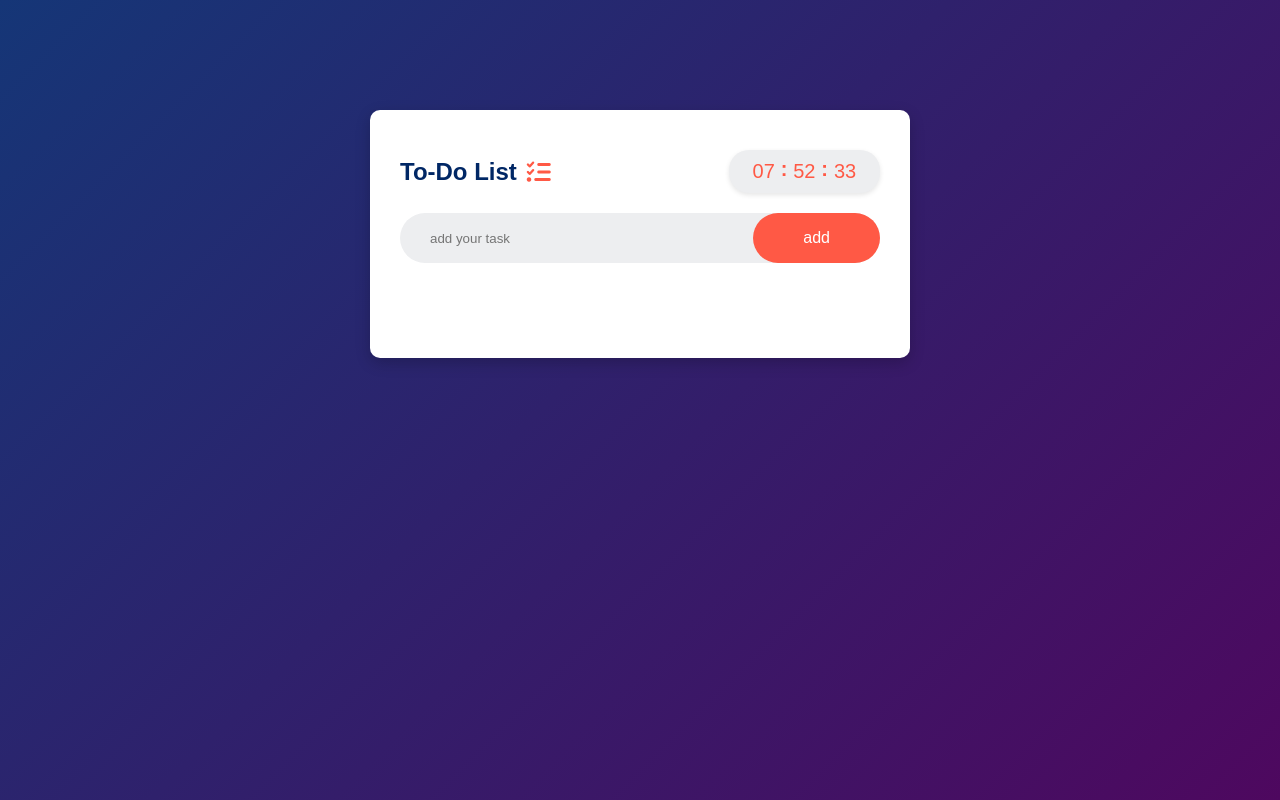
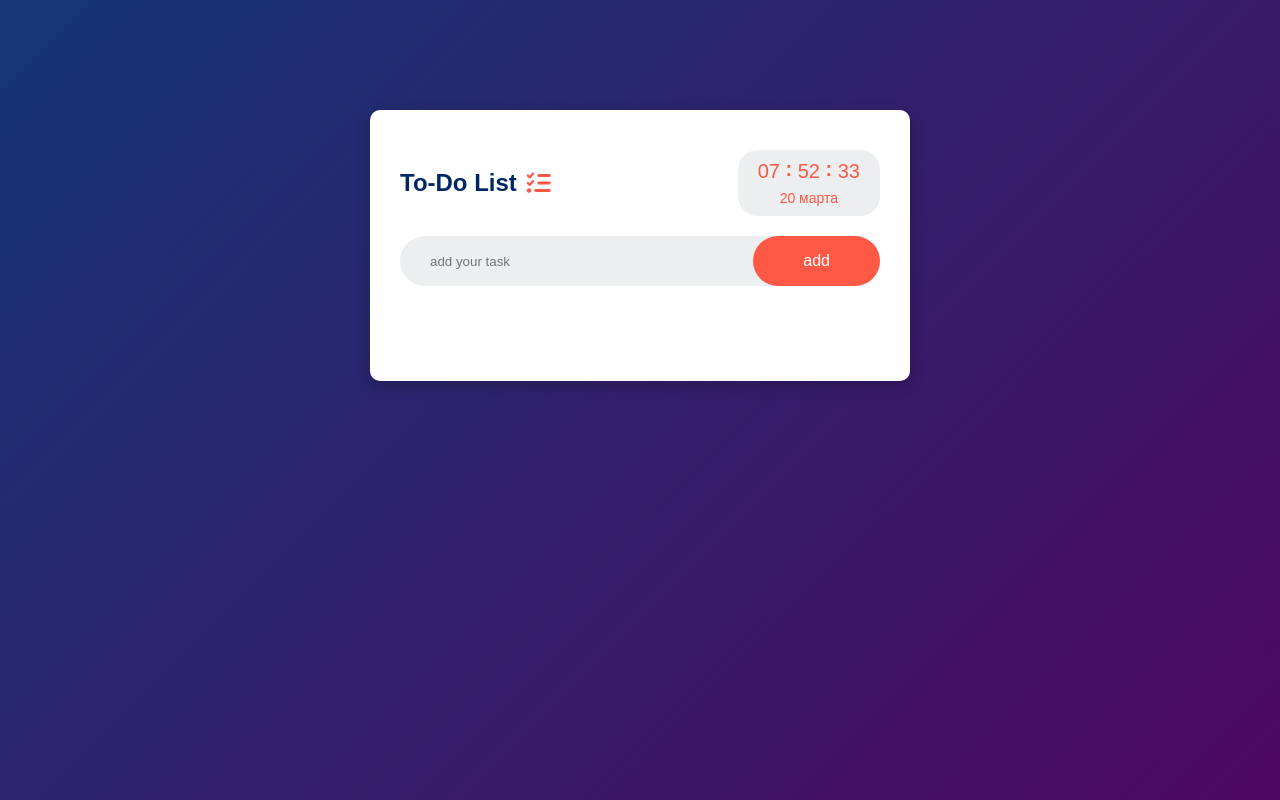
Before and after one commit to xyznetsov/todo-app, a plain HTML site: page index.html in a window 1280 px wide. Drawn offline with Linux system fonts and the light colour scheme.

Commit message:
дата

```diff
--- a/index.html
+++ b/index.html
@@ -21,6 +21,7 @@
                         <span id="twodots">:</span>
                         <span id="secondes">00</span>
                     </div>
+                    <div class="date" id="current-date"></div>
                 </div>
             </div>
             <div class="row">
--- a/main.js
+++ b/main.js
@@ -30,7 +30,9 @@ function addTask(){
         }
     });
 
-    inputBox.value = '';
+    inputBox.value = ''; // Очищаем поле ввода
+    inputBox.focus(); // Возвращаем фокус на поле ввода
+
     saveData();
 }
 
@@ -134,20 +136,29 @@ inputBox.addEventListener('keydown', function(event) {
 showTask();
 
 // clock
-function updateClock(){
+function updateDateTime() {
     const now = new Date();
+
+    // Обновляем время
     let hours = now.getHours();
     let minutes = now.getMinutes();
     let seconds = now.getSeconds();
 
-    // Форматируем часы, минуты и секунды с ведущими нулями
     document.getElementById("hours").textContent = hours.toString().padStart(2, '0');
     document.getElementById("minutes").textContent = minutes.toString().padStart(2, '0');
     document.getElementById("secondes").textContent = seconds.toString().padStart(2, '0');
+
+    // Обновляем дату
+    const options = {
+        day: 'numeric',
+        month: 'long'
+    };
+    const dateStr = now.toLocaleDateString('ru-RU', options);
+    document.getElementById("current-date").textContent = dateStr;
 }
 
-setInterval(updateClock , 1000);
-updateClock();
+setInterval(updateDateTime, 1000);
+updateDateTime();
 
 // Восстанавливаем обработчики drag and drop
 listContainer.addEventListener('dragstart', (e) => {
--- a/style.css
+++ b/style.css
@@ -167,21 +167,23 @@ ul li.editing::before {
 }
 
 .clock-container {
+    display: flex;
+    flex-direction: column;
+    align-items: center;
     background: var(--bg-light);
     padding: 10px 20px;
     border-radius: 20px;
-    box-shadow: 0 2px 5px rgba(0, 0, 0, 0.1);
-    display: flex;
-    align-items: center;
+}
+
+.date {
+    font-size: 14px;
+    color: var(--accent-color);
+    margin-top: 5px;
+    font-weight: 500;
 }
 
 .clock {
-    font-family: 'Poppins', sans-serif;
-    font-size: 20px;
-    color: var(--text-primary);
-    display: flex;
-    align-items: center;
-    gap: 2px;
+    margin-bottom: 2px;
 }
 
 #hours, #minutes, #secondes {
```
